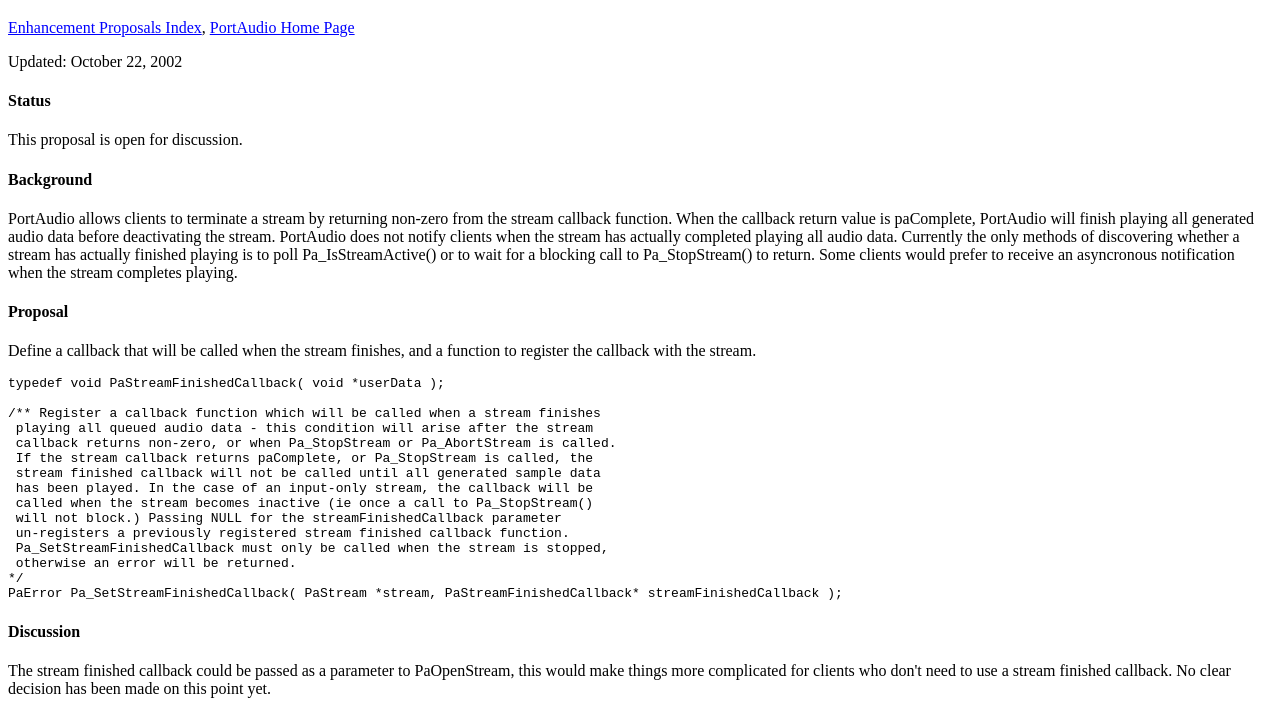
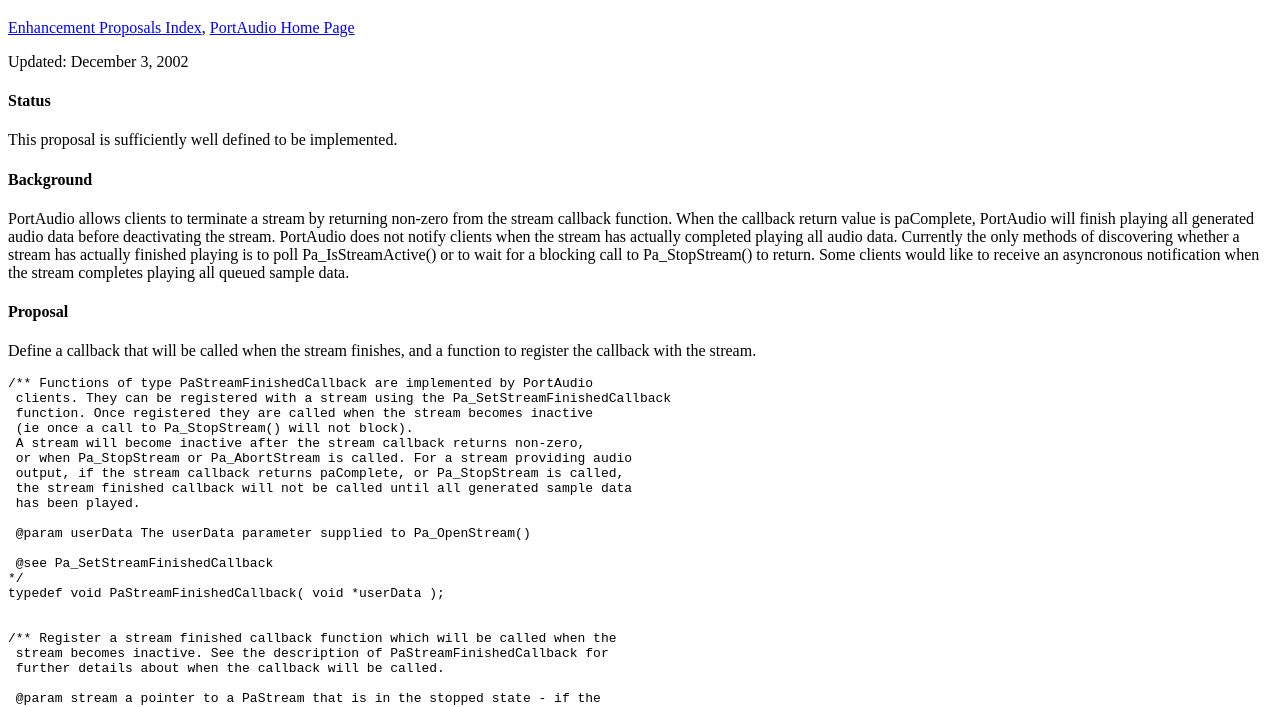
Before and after one commit to svn2github/PortAudio, a plain HTML site: page pa_proposals/trunk/019-NotifyClientWhenAllBuffersHavePlayed.html in a window 1280 px wide. Shown: the part 91-798 px from the top of the page. Drawn offline with Linux system fonts and the light colour scheme.

Commit message:
clarified documentation and marked as ready to implement
git-svn-id: https://subversion.assembla.com/svn/portaudio@60 0f58301d-fd10-0410-b4af-bbb618454e57

```diff
--- a/pa_proposals/trunk/019-NotifyClientWhenAllBuffersHavePlayed.html
+++ b/pa_proposals/trunk/019-NotifyClientWhenAllBuffersHavePlayed.html
@@ -17,16 +17,16 @@ content="PortAudio, audio, tutorial, library, portable, open-source, DirectSound
 
 <P><A href="index.html">Enhancement Proposals Index</A>,
 <A href="http://www.portaudio.com/">PortAudio Home Page</A></P>
-<P>Updated: October 22, 2002 </P>
+<P>Updated: December 3, 2002 </P>
 
 <H4>Status</H4>
 
-<P>This proposal is open for discussion.</P>
+<P>This proposal is sufficiently well defined to be implemented.</P>
 
 <H4>Background</H4>
 
 <P>
-PortAudio allows clients to terminate a stream by returning non-zero from the stream callback function. When the callback return value is paComplete, PortAudio will finish playing all generated audio data before deactivating the stream. PortAudio does not notify clients when the stream has actually completed playing all audio data. Currently the only methods of discovering whether a stream has actually finished playing is to poll Pa_IsStreamActive() or to wait for a blocking call to Pa_StopStream() to return. Some clients would prefer to receive an asyncronous notification when the stream completes playing.
+PortAudio allows clients to terminate a stream by returning non-zero from the stream callback function. When the callback return value is paComplete, PortAudio will finish playing all generated audio data before deactivating the stream. PortAudio does not notify clients when the stream has actually completed playing all audio data. Currently the only methods of discovering whether a stream has actually finished playing is to poll Pa_IsStreamActive() or to wait for a blocking call to Pa_StopStream() to return. Some clients would like to receive an asyncronous notification when the stream completes playing all queued sample data.
 </P>
 
 <H4>Proposal</H4>
@@ -36,19 +36,40 @@ Define a callback that will be called when the stream finishes, and a function t
 </P>
 
 <PRE>
+/** Functions of type PaStreamFinishedCallback are implemented by PortAudio
+ clients. They can be registered with a stream using the Pa_SetStreamFinishedCallback
+ function. Once registered they are called when the stream becomes inactive
+ (ie once a call to Pa_StopStream() will not block).
+ A stream will become inactive after the stream callback returns non-zero,
+ or when Pa_StopStream or Pa_AbortStream is called. For a stream providing audio
+ output, if the stream callback returns paComplete, or Pa_StopStream is called,
+ the stream finished callback will not be called until all generated sample data
+ has been played.
+
+ @param userData The userData parameter supplied to Pa_OpenStream()
+
+ @see Pa_SetStreamFinishedCallback
+*/
 typedef void PaStreamFinishedCallback( void *userData );
 
-/** Register a callback function which will be called when a stream finishes
- playing all queued audio data - this condition will arise after the stream
- callback returns non-zero, or when Pa_StopStream or Pa_AbortStream is called.
- If the stream callback returns paComplete, or Pa_StopStream is called, the
- stream finished callback will not be called until all generated sample data
- has been played. In the case of an input-only stream, the callback will be
- called when the stream becomes inactive (ie once a call to Pa_StopStream()
- will not block.) Passing NULL for the streamFinishedCallback parameter
- un-registers a previously registered stream finished callback function.
- Pa_SetStreamFinishedCallback must only be called when the stream is stopped,
- otherwise an error will be returned.
+
+/** Register a stream finished callback function which will be called when the
+ stream becomes inactive. See the description of PaStreamFinishedCallback for
+ further details about when the callback will be called.
+
+ @param stream a pointer to a PaStream that is in the stopped state - if the
+ stream is not stopped, the stream's finished callback will remain unchanged
+ and an error code will be returned.
+
+ @param streamFinishedCallback a pointer to a function with the same signature
+ as PaStreamFinishedCallback, that will be called when the stream becomes
+ inactive. Passing NULL for this parameter will un-register a previously
+ registered stream finished callback function.
+
+ @return on success returns paNoError, otherwise an error code indicating the cause
+ of the error.
+
+ @see PaStreamFinishedCallback
 */
 PaError Pa_SetStreamFinishedCallback( PaStream *stream, PaStreamFinishedCallback* streamFinishedCallback );
 </PRE>
@@ -57,9 +78,10 @@ PaError Pa_SetStreamFinishedCallback( PaStream *stream, PaStreamFinishedCallback
 <H4>Discussion</H4>
 
 <P>
-The stream finished callback could be passed as a parameter to PaOpenStream,
+Instead of providing a Pa_SetStreamFinishedCallback function, the stream
+finished callback could be passed as a parameter to PaOpenStream,
 this would make things more complicated for clients who don't need to use
-a stream finished callback. No clear decision has been made on this point yet.
+a stream finished callback.
 </P>
 
 
```
